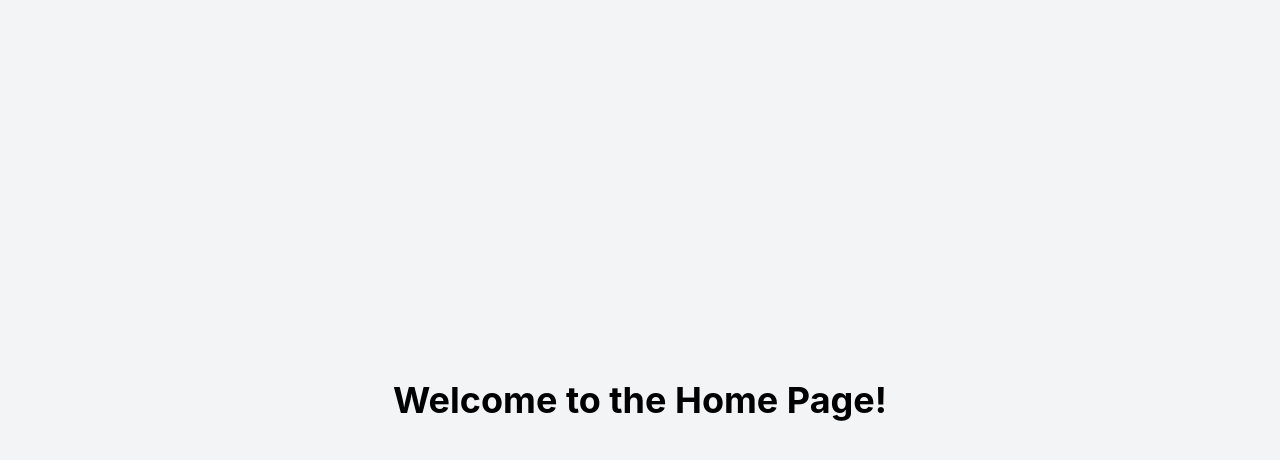
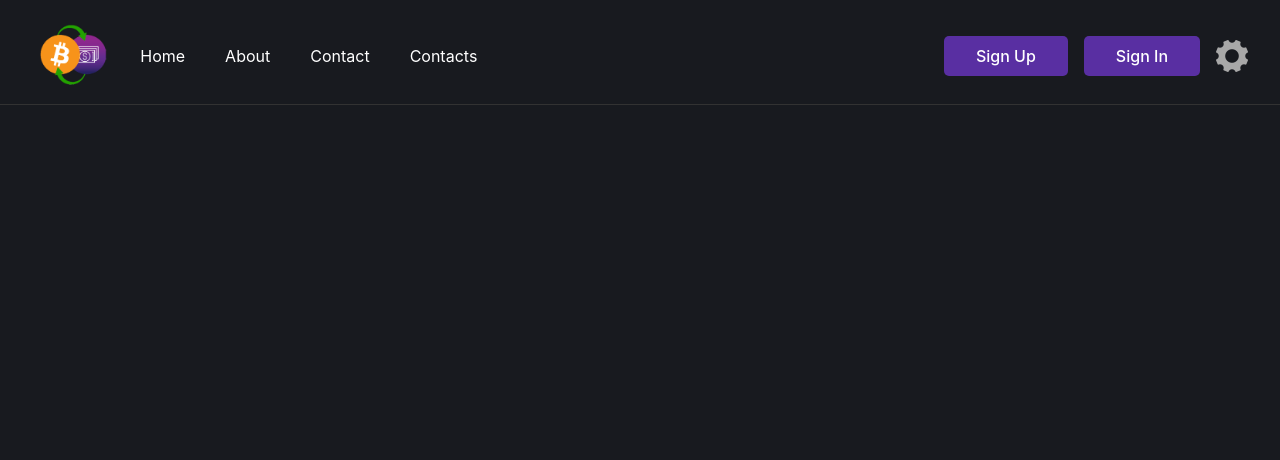
Before and after one commit to RValanki/Crypto-Arbitrage-Finder, a React (Create React App) app in the folder frontend/crypto-arbitrage-finder/: page / in a window 1280 px wide. Shown: the top 460 px of the page. Built offline with nearby package versions, Linux system fonts and the light colour scheme.

Commit message:
Built top bar component for application

```diff
--- a/frontend/crypto-arbitrage-finder/public/index.html
+++ b/frontend/crypto-arbitrage-finder/public/index.html
@@ -25,6 +25,7 @@
       Learn how to configure a non-root public URL by running `npm run build`.
     -->
     <title>React App</title>
+    <link href="https://fonts.googleapis.com/css2?family=Roboto:wght@400;500;700&display=swap" rel="stylesheet">
   </head>
   <body>
     <noscript>You need to enable JavaScript to run this app.</noscript>
--- /dev/null
+++ b/frontend/crypto-arbitrage-finder/src/components/Button.jsx
@@ -0,0 +1,16 @@
+// src/components/Button.jsx
+import React from 'react';
+
+const Button = ({ label, onClick, className, type = 'button' }) => {
+  return (
+    <button
+      type={type}
+      onClick={onClick}
+      className={`bg-[#592FA2] text-white font-medium py-2 px-8 h-full rounded-[5px] transition duration-300 hover:bg-[#4B238D] text-center ${className}`}
+    >
+      {label}
+    </button>
+  );
+};
+
+export default Button;
--- /dev/null
+++ b/frontend/crypto-arbitrage-finder/src/components/TopBar.jsx
@@ -0,0 +1,33 @@
+// src/components/TopBar.jsx
+import React from 'react';
+import logo from '../assets/logo.png';
+import settingsIcon from '../assets/settings.png'; // Import the settings icon
+import Button from './Button'; // Import the Button component
+
+const TopBar = () => {
+  return (
+    <div className="p-4 text-white flex items-center mt-2 border-b-[0.25px] border-[#323232]">
+      <div className="flex items-center mr-6">
+        <img src={logo} alt="Logo" className="h-16 ml-6 mr-2" />
+      </div>
+
+      <nav className="flex items-left space-x-6">
+        <ul className="flex space-x-10">
+          <li><a href="#" className="hover:text-gray-400">Home</a></li>
+          <li><a href="#" className="hover:text-gray-400">About</a></li>
+          <li><a href="#" className="hover:text-gray-400">Contact</a></li>
+          <li><a href="#" className="hover:text-gray-400">Contacts</a></li>
+        </ul>
+      </nav>
+
+      {/* Swapped Button components with updated color */}
+      <Button label="Sign Up" onClick={() => console.log('Register clicked')} className="ml-auto bg-[#292C2F] hover:bg-[#414549]" />
+      <Button label="Sign In" onClick={() => console.log('Sign In clicked')} className="ml-4 mr-2" />
+
+      {/* Settings icon next to Sign In button */}
+      <img src={settingsIcon} alt="Settings" className="h-8 w-8 ml-2 mr-4 cursor-pointer hover:opacity-75" onClick={() => console.log('Settings clicked')} />
+    </div>
+  );
+};
+
+export default TopBar;
--- a/frontend/crypto-arbitrage-finder/src/pages/HomePage.jsx
+++ b/frontend/crypto-arbitrage-finder/src/pages/HomePage.jsx
@@ -1,10 +1,11 @@
 // src/pages/HomePage.jsx
 import React from 'react';
+import TopBar from '../components/TopBar'; // Adjust the import path as necessary
 
 const HomePage = () => {
   return (
-    <div className="flex items-center justify-center h-screen bg-gray-100">
-      <div className="text-4xl font-bold">Welcome to the Home Page!</div>
+    <div>
+      <TopBar /> {/* Add the TopBar component here */}
     </div>
   );
 };
--- a/frontend/crypto-arbitrage-finder/src/styling/index.css
+++ b/frontend/crypto-arbitrage-finder/src/styling/index.css
@@ -13,9 +13,10 @@ body {
     sans-serif;
   -webkit-font-smoothing: antialiased;
   -moz-osx-font-smoothing: grayscale;
+
+  background-color: #181A1F; /* Set your desired background color */
 }
 
 code {
-  font-family: source-code-pro, Menlo, Monaco, Consolas, 'Courier New',
-    monospace;
+  font-family: 'Roboto', sans-serif;
 }
--- a/frontend/crypto-arbitrage-finder/tailwind.config.js
+++ b/frontend/crypto-arbitrage-finder/tailwind.config.js
@@ -1,10 +1,14 @@
-/** @type {import('tailwindcss').Config} */
+// tailwind.config.js
 module.exports = {
   content: [
-    "./src/**/*.{js,jsx,ts,tsx}", // Adjust the path based on your project structure
+    "./src/**/*.{js,jsx,ts,tsx}", // Ensure Tailwind scans your files
   ],
   theme: {
-    extend: {},
+    extend: {
+      colors: {
+        'background-gray': '#181A1F', // Add your custom color here
+      },
+    },
   },
   plugins: [],
 };
```
Also changed, not shown: frontend/crypto-arbitrage-finder/src/assets/logo.png (added), frontend/crypto-arbitrage-finder/src/assets/settings.png (added).
